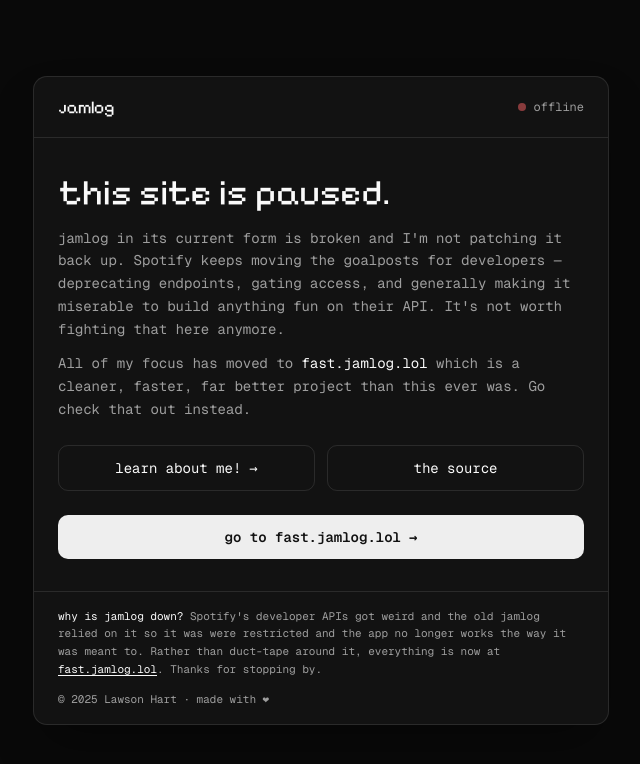
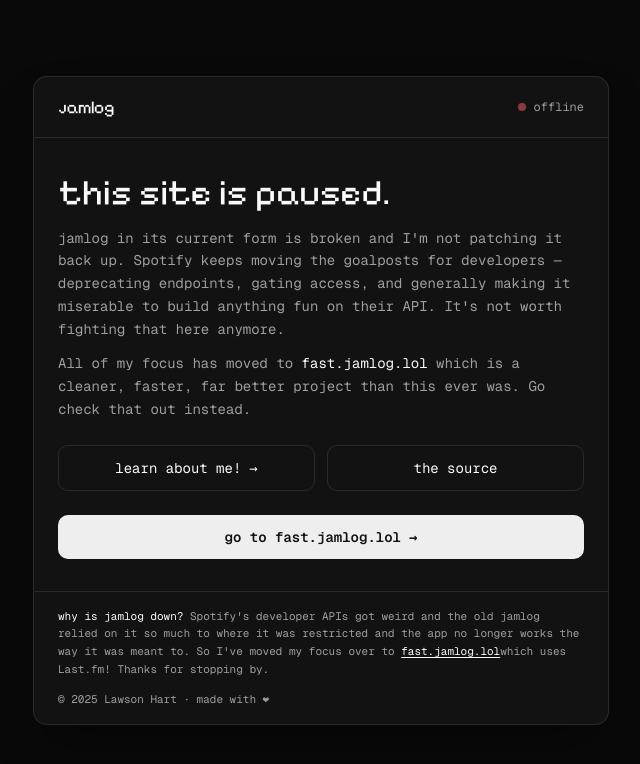
Before and after one commit to oyuh/spotify-util, a SvelteKit app: page / in a window 1280 px wide. Shown: the top 764 px of the page, without its empty margins (319-959 px from the left). Built offline with nearby package versions, Linux system fonts and the light colour scheme.

Commit message:
fix some stuff

```diff
--- a/src/routes/+page.svelte
+++ b/src/routes/+page.svelte
@@ -72,12 +72,12 @@
     <div class="border-t border-border px-6 py-4">
       <p class="font-mono-ui text-[11px] leading-relaxed text-muted-foreground">
         <span class="text-foreground">why is jamlog down?</span>
-        Spotify's developer APIs got weird and the old jamlog relied on it so it was
-        were restricted and the app no longer works the way it was
-        meant to. Rather than duct-tape around it, everything is now at
+        Spotify's developer APIs got weird and the old jamlog relied on it so much to where it was
+        restricted and the app no longer works the way it was
+        meant to. So I've moved my focus over to
         <a href="https://fast.jamlog.lol" class="text-foreground underline underline-offset-2"
           >fast.jamlog.lol</a
-        >. Thanks for stopping by.
+        >which uses Last.fm! Thanks for stopping by.
       </p>
       <p class="mt-3 font-mono-ui text-[11px] text-muted-foreground">
         © {year} Lawson Hart · made with ❤︎⁠
```
